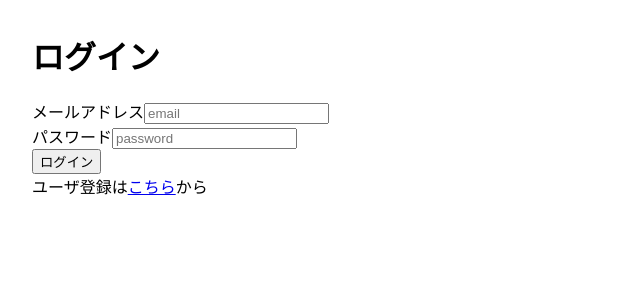
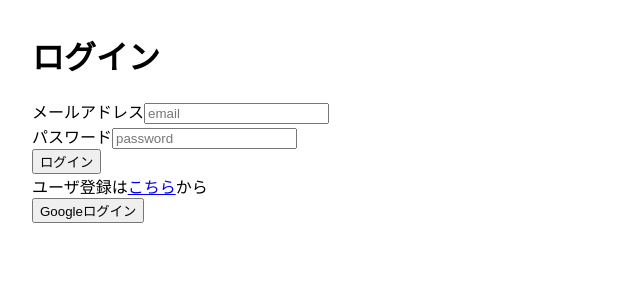
Before and after one commit to sughimura/react-firebase-authentication, a React (Create React App) app: page /login in a window 1280 px wide. Shown: the top 300 px of the page, without its empty margins (0-640 px from the left). Built offline with nearby package versions, Linux system fonts and the light colour scheme; no server answers.

Commit message:
feat(Login): add GoogleAuthProvider

```diff
--- a/src/components/Login.tsx
+++ b/src/components/Login.tsx
@@ -1,5 +1,5 @@
 import React, { useRef, useState } from 'react';
-import { getAuth, signInWithEmailAndPassword } from 'firebase/auth';
+import { getAuth, signInWithEmailAndPassword, signInWithPopup, GoogleAuthProvider } from 'firebase/auth';
 import { Link, Navigate } from 'react-router-dom';
 import { useAuthContext } from '../context/AuthContext';
 
@@ -26,6 +26,24 @@ const Login = () => {
       });
   }
 
+  const handleGoogleLogin = () => {
+    const auth = getAuth();
+    const provider = new GoogleAuthProvider();
+    signInWithPopup(auth, provider)
+      .then((result) => {
+        const credential = GoogleAuthProvider.credentialFromResult(result);
+        const token = credential?.accessToken;
+        const user = result.user;
+        console.log(user, token);
+      }).catch((error) => {
+        const errorCode = error.code;
+        const errorMessage = error.message;
+        const email = error.email;
+        console.log(error, errorCode, email);
+        setError(errorMessage);
+    });
+  }
+
   if (user) {
     return <Navigate to={"/"} replace />;
   } else {
@@ -49,6 +67,7 @@ const Login = () => {
             ユーザ登録は<Link to={'/signup'}>こちら</Link>から
           </div>
         </form>
+        <button onClick={handleGoogleLogin}>Googleログイン</button>
       </div>
     );
   }
```
